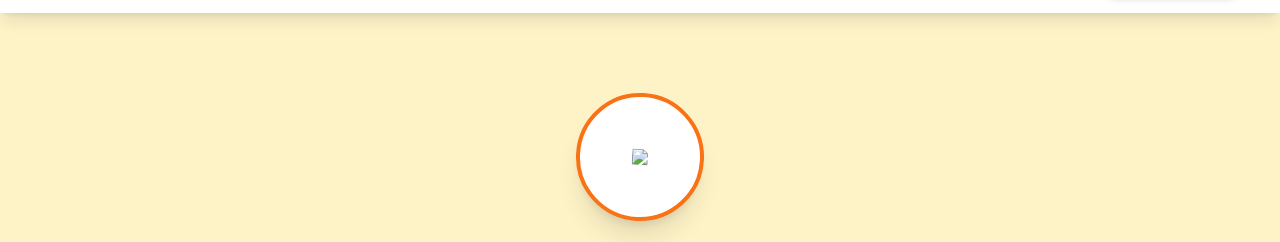
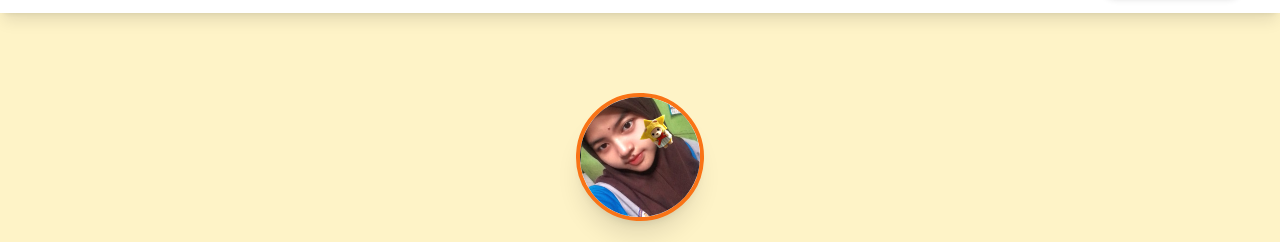
Before and after one commit to maulidaherliana/shiny-fortnight, a plain HTML site: page index.html in a window 1280 px wide. Shown: the part 63-305 px from the top of the page. Drawn offline with nearby package versions, Linux system fonts and the light colour scheme.

Commit message:
Update index.html

```diff
--- a/index.html
+++ b/index.html
@@ -60,7 +60,7 @@
             <!-- EMOJI DIGANTI DENGAN FRAME FOTO PRIBADI -->
             <div class="mx-auto w-32 h-32 bg-white rounded-full flex items-center justify-center shadow-xl border-4 border-[#F97316] transform rotate-3 mb-6 overflow-hidden">
                 <!-- GANTI URL INI DENGAN FOTO PRIBADI ANDA -->
-                <img src= class="w-full h-full object-cover">
+                <img src="me.jpeg" class="w-full h-full object-cover">
             </div>
             <h2 class="text-5xl font-black mb-4 leading-tight">
                 Halo! Saya Maulida Herliana
```
